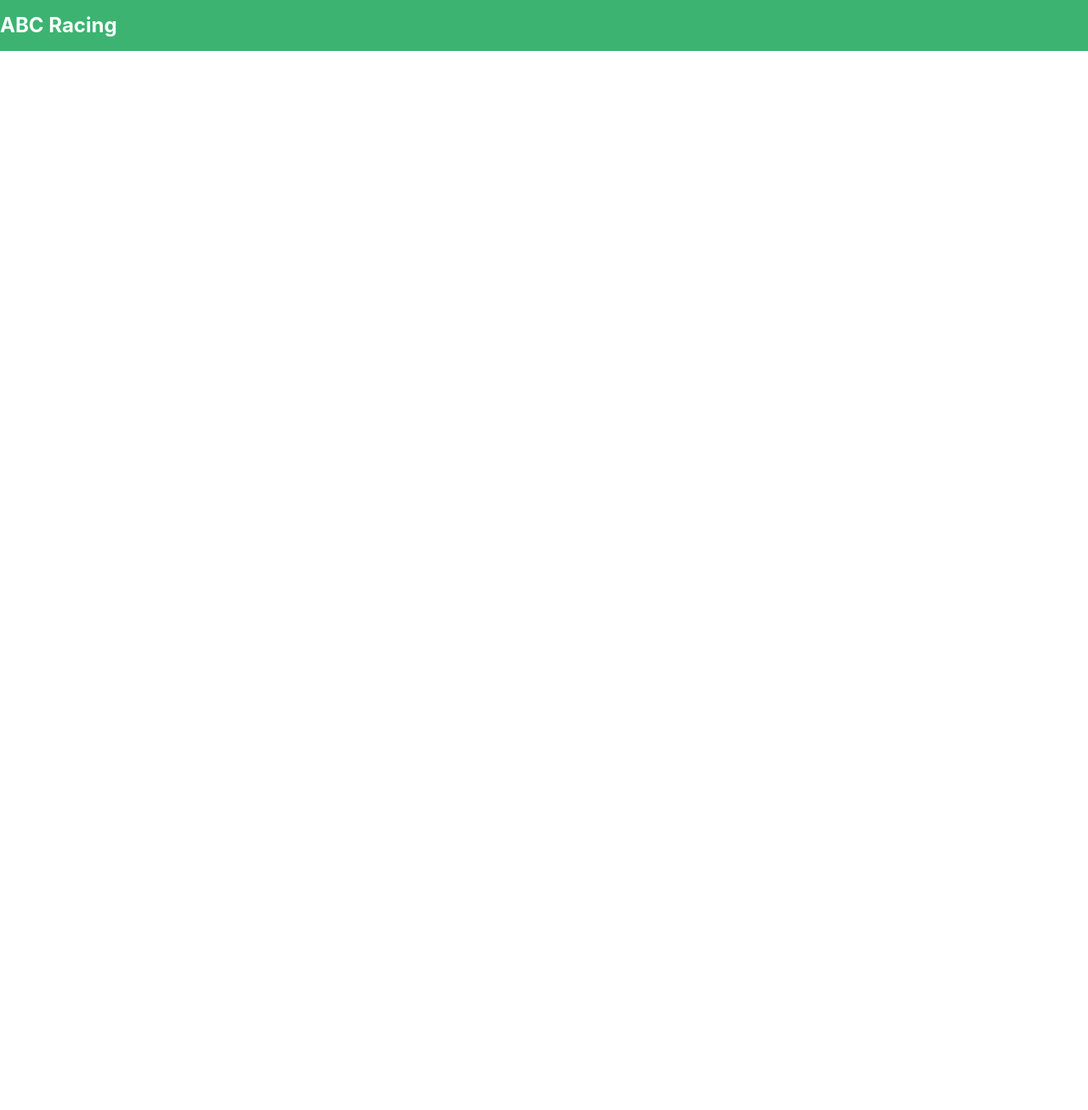
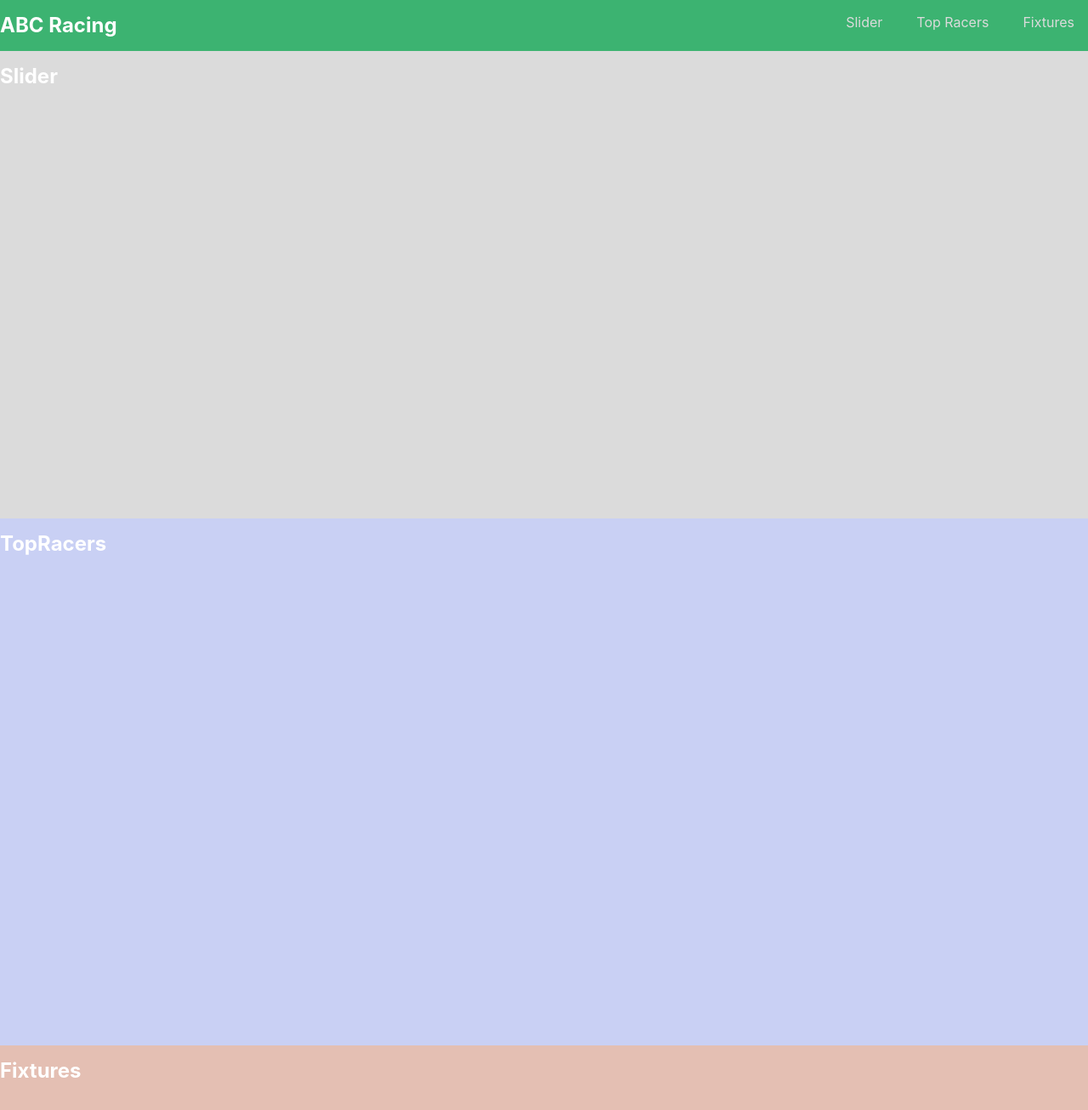
Before and after one commit to ganeshpatil0101/abc-racing, a React app: page / in a window 1280 px wide. Shown: the top 1306 px of the page at 85% size. Before the commit the page ends 800 px from the top, so only its background shows below. Built offline with nearby package versions, Linux system fonts and the light colour scheme.

Commit message:
basic ui changes

```diff
--- a/public/index.html
+++ b/public/index.html
@@ -26,6 +26,11 @@
     -->
     <script src="theme.js"> </script>
     <title>React App</title>
+    <style>
+      html {
+        scroll-behavior: smooth;
+      }
+    </style>
   </head>
   <body>
     <noscript>You need to enable JavaScript to run this app.</noscript>
--- a/public/theme.js
+++ b/public/theme.js
@@ -2,6 +2,18 @@ var globalTheme = {
     "navbar": {
       "bgColor": "mediumseagreen",
       "color": "white"
+    },
+    "slider": {
+      "bgColor": "#dbdbdb",
+      "color": "white"
+    },
+    "topRacers": {
+      "bgColor": "#c9d0f4",
+      "color": "white"
+    },
+    "fixtures": {
+      "bgColor": "#e4bfb3",
+      "color": "white"
     }
 };
 localStorage.setItem("theme", JSON.stringify(globalTheme));
--- a/src/App.js
+++ b/src/App.js
@@ -1,12 +1,20 @@
 import React, {lazy, Suspense} from "react";
 import { ThemeProvider } from 'styled-components';
+
 const Navbar = lazy(() => import('./components/Navbar'));
+const Slider = lazy(() => import('./pages/Slider'));
+const TopRacers = lazy(() => import('./pages/TopRacers'));
+const Fixtures = lazy(() => import('./pages/Fixtures'));
+
 const theme = JSON.parse(localStorage.getItem('theme'));
 function App() {
   return (
     <Suspense fallback={<span> Loading </span>} >
       <ThemeProvider theme={theme}>
-        <Navbar />
+          <Navbar />
+          <Slider />
+          <TopRacers />
+          <Fixtures />
       </ThemeProvider>
     </Suspense>
     );
--- a/src/components/Navbar.js
+++ b/src/components/Navbar.js
@@ -9,12 +9,35 @@ const Title = styled.h2`
   color:${props => props.theme.navbar.color};
   margin:0;
   line-height: 2.5;
-`
+  display: inline;
+`;
+const Menus = styled.div`
+  float:right;
+  margin-top:1em;
+`;
+const Button = styled.button`
+  color: ${props => props.theme.slider.bgColor};
+  font-size: 1em;
+  padding: 0.25em 1em;
+  border-radius: 5px;
+  margin-left:0.5em;
+  text-decoration: none;
+`;
+
+const TomatoButton = styled(Button)`
+  color: tomato;
+  border-color: tomato;
+`;
 function Navbar() {
   return (
     <Container>
       <header>
         <Title>ABC Racing</Title>
+        <Menus>
+          <Button as="a" href="#slider">Slider</Button>
+          <Button as="a" href="#topRacers">Top Racers</Button>
+          <Button as="a" href="#fixtures">Fixtures</Button>
+        </Menus>
       </header>
     </Container>
   );
--- /dev/null
+++ b/src/pages/Fixtures.js
@@ -0,0 +1,22 @@
+import React from "react";
+import styled from 'styled-components';
+const Container = styled.div`
+  margin:0;
+  padding:0;
+  height:620px;
+  background-color: ${props => props.theme.fixtures.bgColor};
+`;
+const Title = styled.h2`
+  color:${props => props.theme.fixtures.color};
+  margin:0;
+  line-height: 2.5;
+`;
+function Fixtures() {
+  return (
+    <Container id="fixtures">
+      <Title>Fixtures</Title>
+    </Container>
+  );
+}
+
+export default Fixtures;
--- /dev/null
+++ b/src/pages/Slider.js
@@ -0,0 +1,22 @@
+import React from "react";
+import styled from 'styled-components';
+const Container = styled.div`
+  margin:0;
+  padding:0;
+  height:550px;
+  background-color: ${props => props.theme.slider.bgColor};
+`;
+const Title = styled.h2`
+  color:${props => props.theme.slider.color};
+  margin:0;
+  line-height: 2.5;
+`
+function Slider() {
+  return (
+    <Container id="slider">
+      <Title>Slider</Title>
+    </Container>
+  );
+}
+
+export default Slider;
--- /dev/null
+++ b/src/pages/TopRacers.js
@@ -0,0 +1,22 @@
+import React from "react";
+import styled from 'styled-components';
+const Container = styled.div`
+  margin:0;
+  padding:0;
+  height:620px;
+  background-color: ${props => props.theme.topRacers.bgColor};
+`;
+const Title = styled.h2`
+  color:${props => props.theme.topRacers.color};
+  margin:0;
+  line-height: 2.5;
+`;
+function TopRacers() {
+  return (
+    <Container id="topRacers">
+      <Title>TopRacers</Title>
+    </Container>
+  );
+}
+
+export default TopRacers;
```
Also changed, not shown: 1 other file (tests, documents, lock files or other folders).
